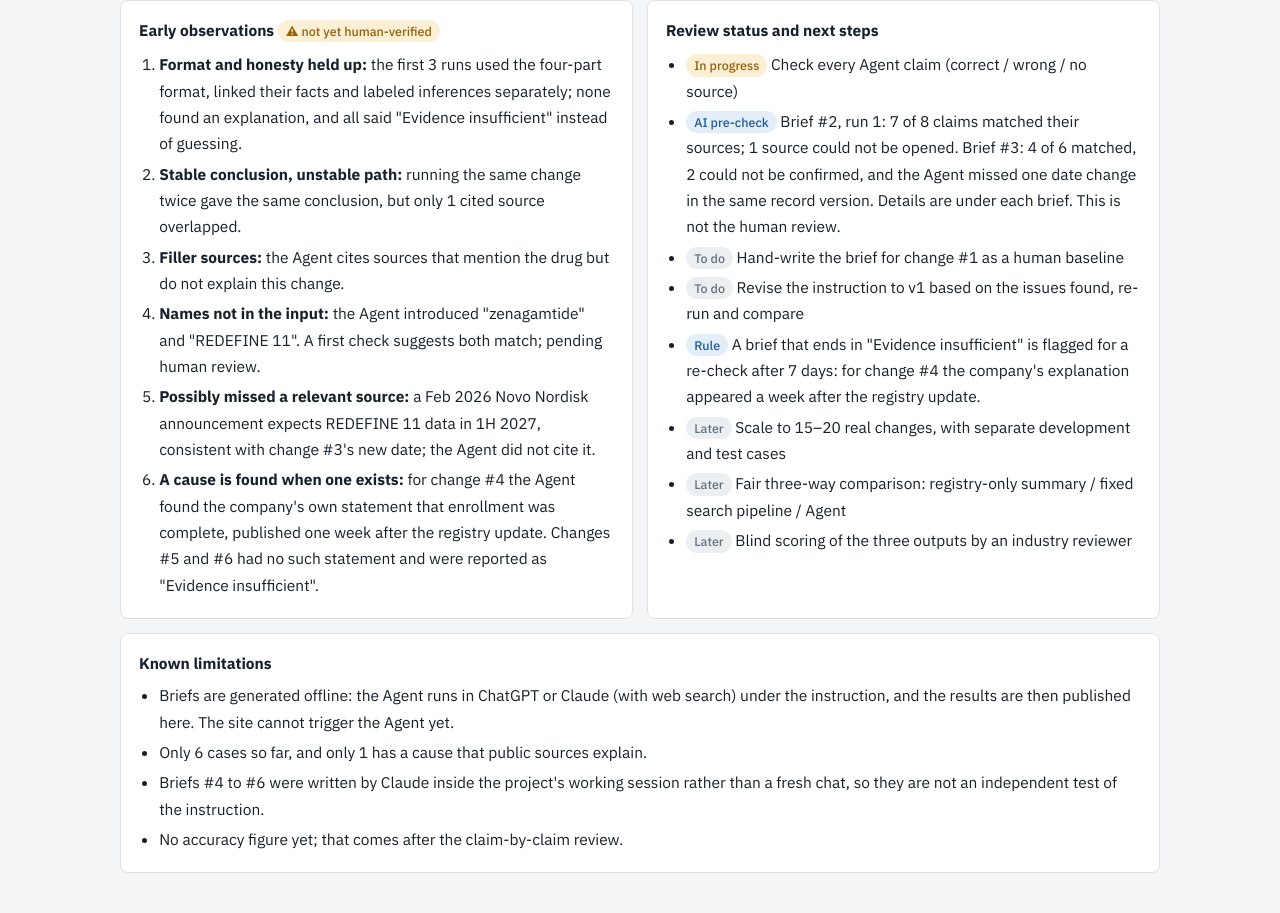
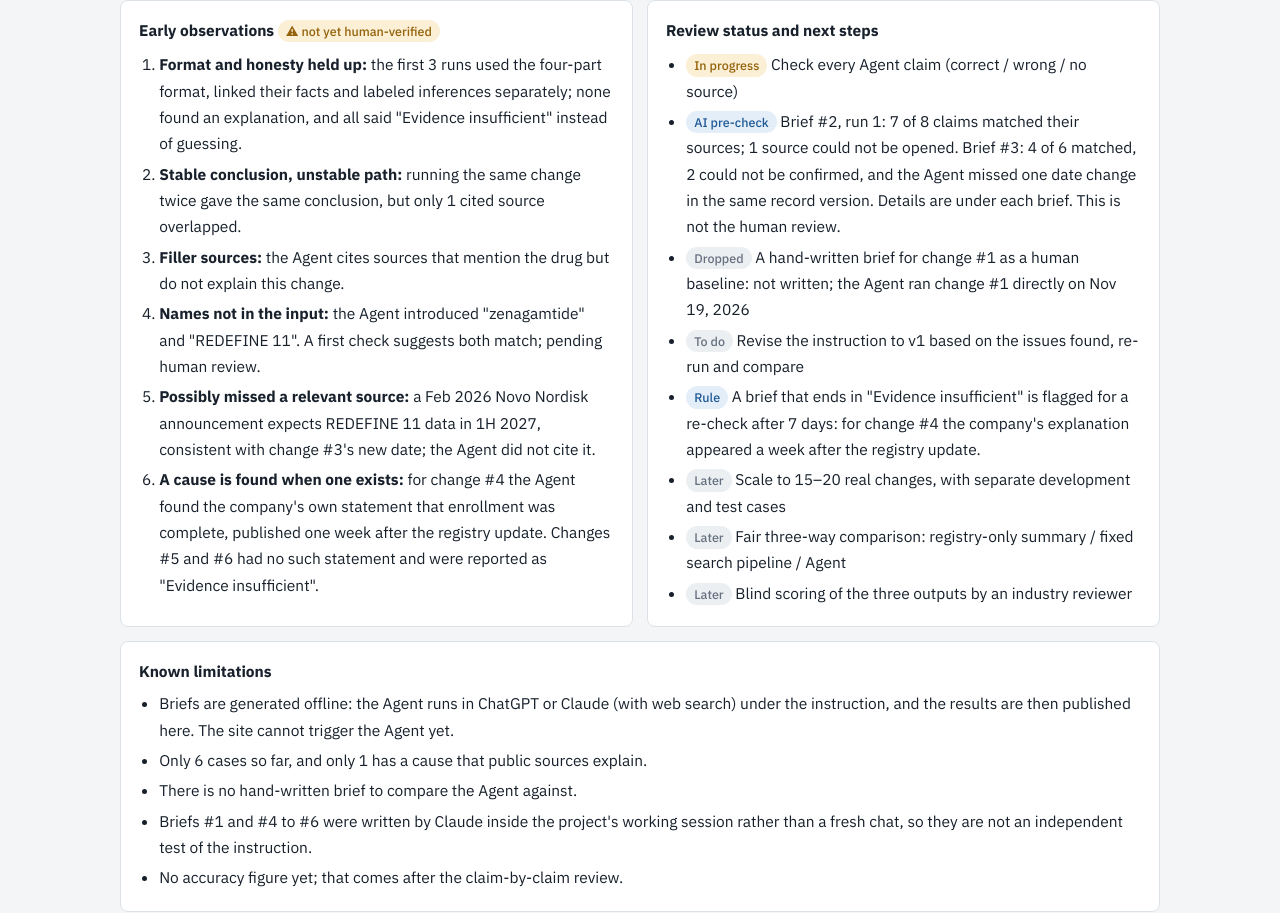
Before and after one commit to EmmaZhao422/trial-watch, a plain HTML site: page index.html in a window 1280 px wide. Shown: the part 10173-11086 px from the top of the page. Drawn offline with Linux system fonts and the light colour scheme.

Commit message:
Site: record that the human baseline brief was dropped
Co-Authored-By: Claude Fable 5.2 <noreply@anthropic.com>
Claude-Session: https://claude.ai/code/session_01N561SCAyz2Lz2eJq66ve2N

```diff
--- a/index.html
+++ b/index.html
@@ -240,7 +240,7 @@ footer{max-width:1080px;margin:0 auto;padding:18px 20px 40px;border-top:1px soli
       <ul>
         <li><span class="pill warn">In progress</span> Check every Agent claim (correct / wrong / no source)</li>
         <li><span class="pill acc">AI pre-check</span> Brief #2, run 1: 7 of 8 claims matched their sources; 1 source could not be opened. Brief #3: 4 of 6 matched, 2 could not be confirmed, and the Agent missed one date change in the same record version. Details are under each brief. This is not the human review.</li>
-        <li><span class="pill todo">To do</span> Hand-write the brief for change #1 as a human baseline</li>
+        <li><span class="pill todo">Dropped</span> A hand-written brief for change #1 as a human baseline: not written; the Agent ran change #1 directly on Nov 19, 2026</li>
         <li><span class="pill todo">To do</span> Revise the instruction to v1 based on the issues found, re-run and compare</li>
         <li><span class="pill acc">Rule</span> A brief that ends in "Evidence insufficient" is flagged for a re-check after 7 days: for change #4 the company's explanation appeared a week after the registry update.</li>
         <li><span class="pill todo">Later</span> Scale to 15–20 real changes, with separate development and test cases</li>
@@ -254,7 +254,8 @@ footer{max-width:1080px;margin:0 auto;padding:18px 20px 40px;border-top:1px soli
     <ul>
       <li>Briefs are generated offline: the Agent runs in ChatGPT or Claude (with web search) under the instruction, and the results are then published here. The site cannot trigger the Agent yet.</li>
       <li>Only 6 cases so far, and only 1 has a cause that public sources explain.</li>
-      <li>Briefs #4 to #6 were written by Claude inside the project's working session rather than a fresh chat, so they are not an independent test of the instruction.</li>
+      <li>There is no hand-written brief to compare the Agent against.</li>
+      <li>Briefs #1 and #4 to #6 were written by Claude inside the project's working session rather than a fresh chat, so they are not an independent test of the instruction.</li>
       <li>No accuracy figure yet; that comes after the claim-by-claim review.</li>
     </ul>
   </div>
```
